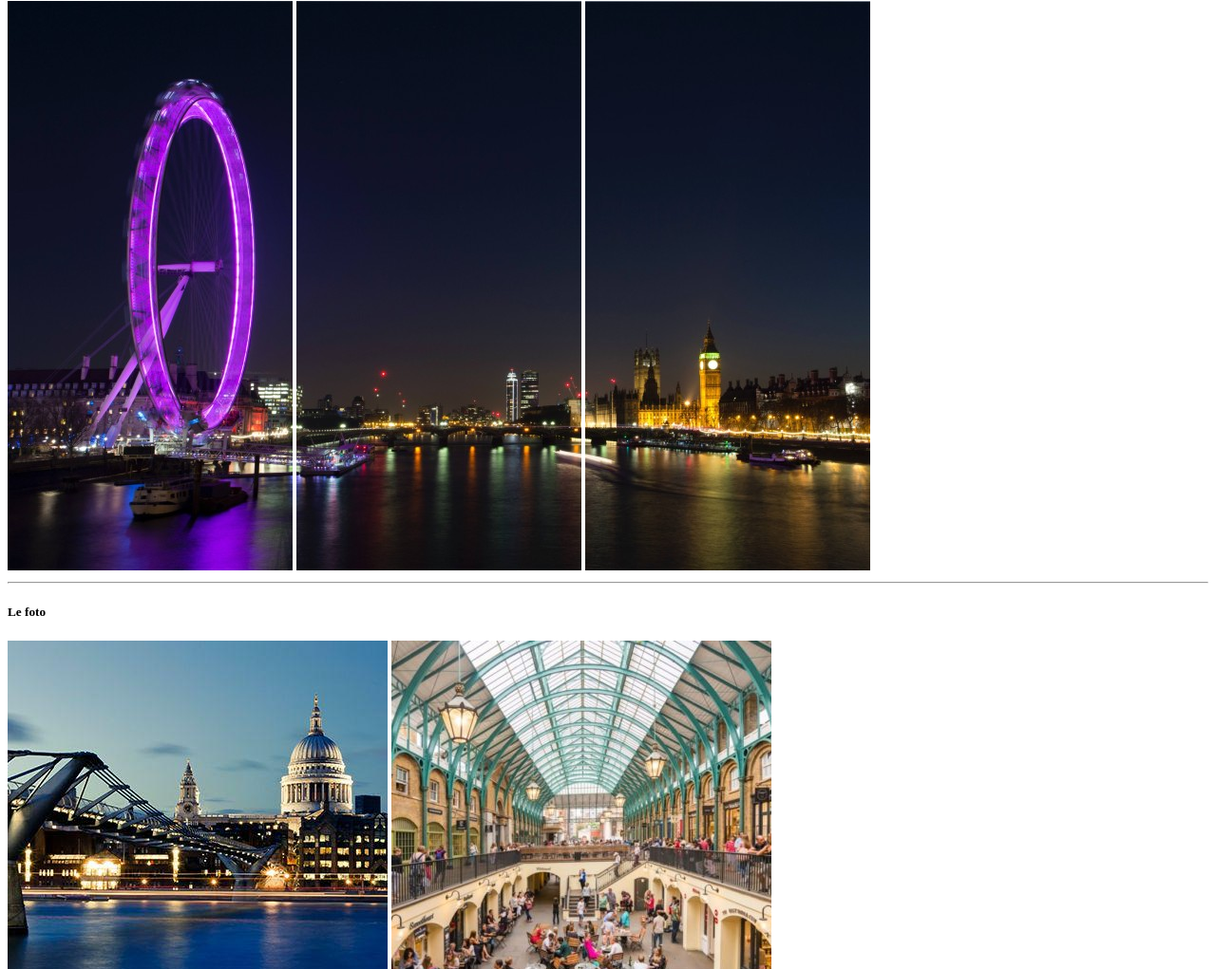
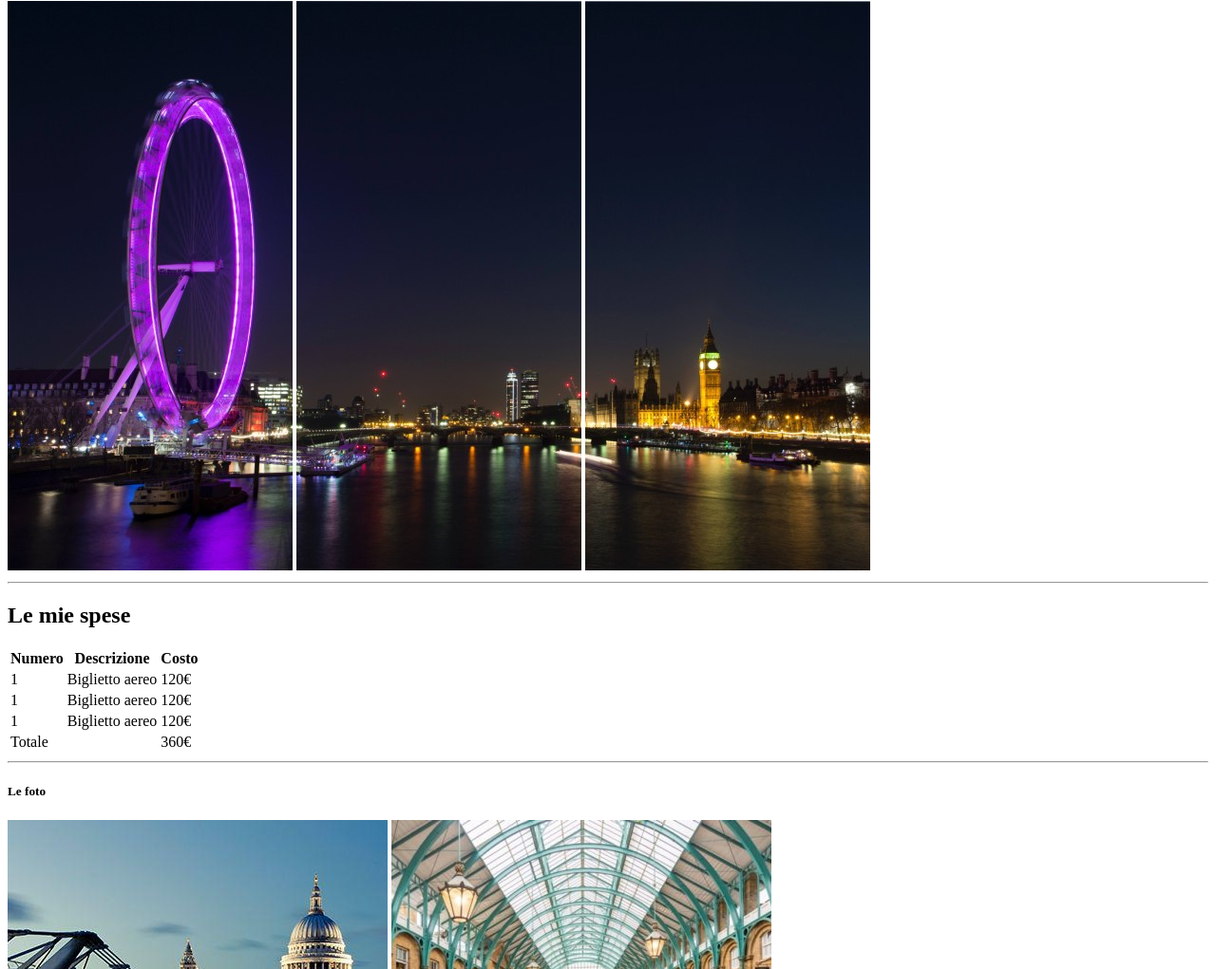
Before and after one commit to giancarlogiorgiocroce/html-london-trip, a plain HTML site: page index.html in a window 1280 px wide. Shown: the part 79-1100 px from the top of the page at 95% size. Drawn offline with Linux system fonts and the light colour scheme.

Commit message:
Completata prima tabella (Main 1/3)

```diff
--- a/index.html
+++ b/index.html
@@ -4,8 +4,7 @@
     <title>Esercizio - London Trip</title>
 </head>
 <body>
-    <header>
-        <!-- Titolo e trittico immagini -->
+    <header> <!-- Titolo e trittico immagini -->
         <h1>Il mio Viaggio a Londra</h1>
         <img src="img/pexels-bill-emrich-230794-0.jpg" alt="">
         <img src="img/pexels-bill-emrich-230794-1.jpg" alt="">
@@ -14,19 +13,43 @@
     </header>
 
     <main>
-        <div>
-            <!-- Titoletto e tabella spese -->
+        <div> <!-- Titoletto e tabella spese -->
+            <h2>Le mie spese</h2>
+            <table>
+                <tr>
+                  <th>Numero</th>
+                  <th>Descrizione</th>
+                  <th>Costo</th>
+                </tr>
+                <tr>
+                  <td>1</td>
+                  <td>Biglietto aereo</td>
+                  <td>120&euro;</td>
+                </tr>
+                <tr>
+                    <td>1</td>
+                    <td>Biglietto aereo</td>
+                    <td>120&euro;</td>
+                  </tr>
+                  <tr>
+                    <td>1</td>
+                    <td>Biglietto aereo</td>
+                    <td>120&euro;</td>
+                  </tr>
+                  <tr>
+                    <td colspan="2">Totale</td>
+                    <td>360&euro;</td>
+                  </tr>
+              </table>
+              <hr>
         </div>
-        <div>
-            <!-- Titoletto e lista puntata -->
+        <div> <!-- Titoletto e lista puntata -->
         </div>
-        <div>
-            <!-- Titoletto e lista numerica con dentro tre liste puntate -->
+        <div> <!-- Titoletto e lista numerica con dentro tre liste puntate -->
         </div>
     </main>
 
-    <footer>
-        <!-- Titoletto e links immagini -->
+    <footer> <!-- Titoletto e links immagini -->
         <h5>Le foto</h5>
         <a href="https://www.abta.com/sites/default/files/styles/large/public/media/uploads/london-400x400-compressor_0.jpg">
             <img src="img/london-uno.jpg" alt="">
```
